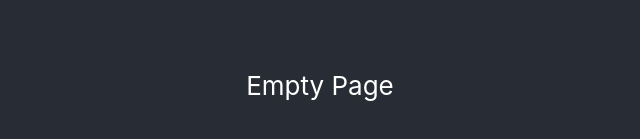
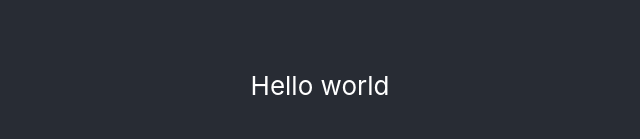
Before and after one commit to sehayigitguryol/bets, a React (Create React App) app: page / in a window 1280 px wide. Shown: the part 315-454 px from the top of the page, without its empty margins (320-960 px from the left). Built offline with nearby package versions, Linux system fonts and the light colour scheme.

Commit message:
Hello world

```diff
--- a/src/App.tsx
+++ b/src/App.tsx
@@ -1,12 +1,10 @@
-import React from "react";
-import logo from "./logo.svg";
 import "./App.css";
 
 function App() {
   return (
     <div className="App">
       <header className="App-header">
-        <p>Empty Page</p>
+        <p>Hello world</p>
       </header>
     </div>
   );
```
